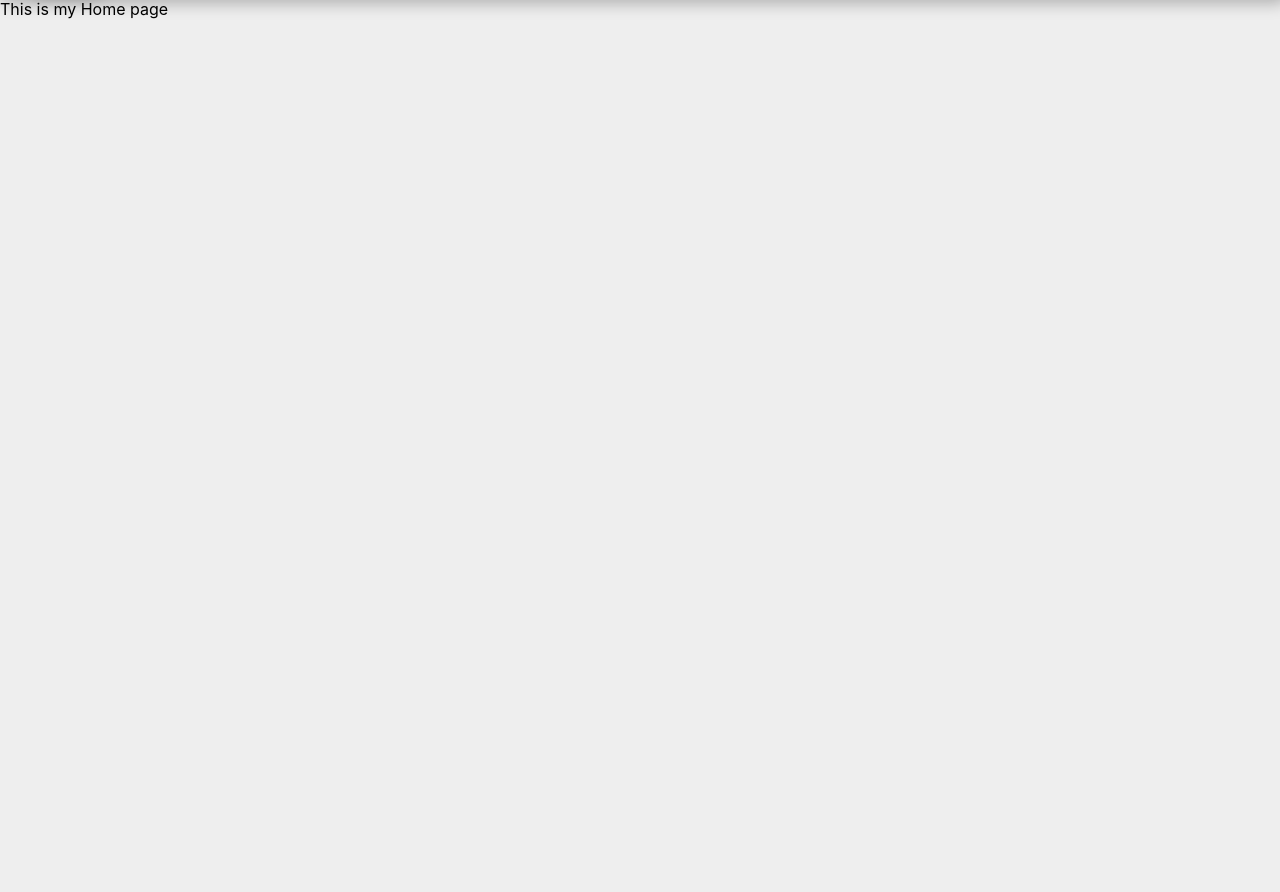
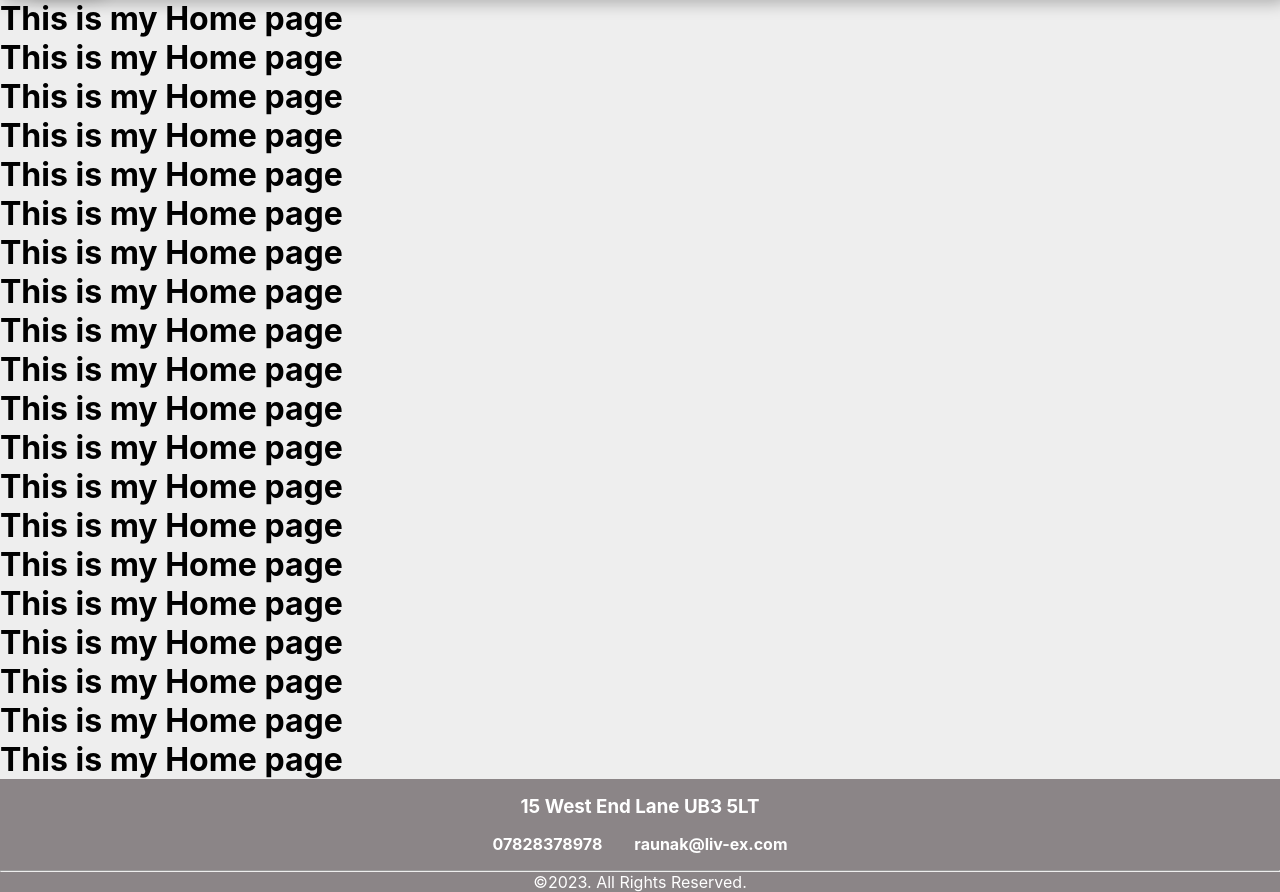
Before and after one commit to Rxunak/Liv-Ex-Project, a React (Create React App) app in the folder loginsignup/: page / in a window 1280 px wide. Shown: the part 101-993 px from the top of the page. Before the commit the page ends 810 px from the top, so only its background shows below. Built offline with nearby package versions, Linux system fonts and the light colour scheme.

Commit message:
Working on Footer

```diff
--- a/loginsignup/src/App.css
+++ b/loginsignup/src/App.css
@@ -11,6 +11,16 @@
   .App-logo {
     animation: App-logo-spin infinite 20s linear;
   }
+}
+
+.page-container{
+  display: flex;
+  flex-direction: column;
+  min-height: 100vh;
+}
+
+.content-wrap{
+  flex: 1;
 }
 
 .App-header {
--- a/loginsignup/src/App.js
+++ b/loginsignup/src/App.js
@@ -6,13 +6,16 @@ import { Routes, Route} from 'react-router-dom';
 import Home from './Routes/Home';
 import Contact from './Routes/Contact';
 import About from './Routes/About';
+import Footer from './Component/Footer';
 
 import React from 'react'
 
 
 function App() {
   return (
-    <div >
+
+    <div className='page-container'>
+    <div  className='content-wrap'>
          <Routes>
           <Route path="/" element={<Home/>}/>
           <Route path="/about" element={<About/>}/>
@@ -20,6 +23,9 @@ function App() {
           <Route path="/signup" element={<SignUp/>}/>
 
          </Routes>
+
+    </div>
+    <Footer/>
     </div>
   );
 }
--- /dev/null
+++ b/loginsignup/src/Component/Footer.js
@@ -0,0 +1,48 @@
+import React from 'react'
+import '../Styles/Footer.css'
+
+const Footer = () => {
+    return (
+        <div className='main-footer'>
+            <div className='footercontainer'>
+
+                <div className='row1'>
+
+                <div className='col1'>
+                    <h3>15 West End Lane UB3 5LT</h3>
+                </div>
+
+
+                    <div className='col'>
+                        <h4>07828378978</h4>
+                    </div>
+
+
+
+                    <div className='col'>
+                        <h4>raunak@liv-ex.com</h4>
+                    </div>
+
+
+                </div>
+
+                <hr />
+
+
+                <div className='row2'>
+                    <p className='col-sm'>
+                        &copy;{new Date().getFullYear()}. All Rights Reserved.
+                    </p>
+
+                </div>
+
+
+
+
+            </div>
+
+        </div>
+    )
+}
+
+export default Footer
--- a/loginsignup/src/Routes/Home.js
+++ b/loginsignup/src/Routes/Home.js
@@ -7,7 +7,30 @@ const Home = () => {
   return (
     <div>
       <div>    <Navbar/></div>
-      <div>This is my Home page</div>
+      <div><h1>This is my Home page</h1>
+      <h1>This is my Home page</h1>
+      <h1>This is my Home page</h1>
+      <h1>This is my Home page</h1>
+      <h1>This is my Home page</h1>
+      <h1>This is my Home page</h1>
+      <h1>This is my Home page</h1>
+      <h1>This is my Home page</h1>
+      <h1>This is my Home page</h1>
+      <h1>This is my Home page</h1>
+      <h1>This is my Home page</h1>
+      <h1>This is my Home page</h1>
+      <h1>This is my Home page</h1>
+      <h1>This is my Home page</h1>
+      <h1>This is my Home page</h1>
+      <h1>This is my Home page</h1>
+      <h1>This is my Home page</h1>
+      <h1>This is my Home page</h1>
+
+      <h1>This is my Home page</h1>
+      <h1>This is my Home page</h1>
+
+
+      </div>
 
     </div>
 
--- /dev/null
+++ b/loginsignup/src/Styles/Footer.css
@@ -0,0 +1,32 @@
+.main-footer{
+  color: white;
+  background-color: #8b8587;
+  padding-top: 1rem;
+  position: relative;
+  bottom: 0;
+  width: 100%;
+
+}
+
+
+
+.row1{
+
+
+    text-align: center;
+
+
+}
+
+.col{
+    display: inline-block;
+    padding: 1rem 1rem;
+    vertical-align: middle;
+}
+
+.row2{
+
+    text-align: center;
+
+
+}
--- a/loginsignup/src/Styles/FooterStyles.css
+++ /dev/null
@@ -1,3 +0,0 @@
-.FooterInnit{
-    color: red;
-}
--- a/loginsignup/src/index.css
+++ b/loginsignup/src/index.css
@@ -1,5 +1,5 @@
 body {
-  margin: 0;
+
   font-family: -apple-system, BlinkMacSystemFont, "Segoe UI", "Roboto", "Oxygen",
     "Ubuntu", "Cantarell", "Fira Sans", "Droid Sans", "Helvetica Neue",
     sans-serif;
@@ -9,7 +9,9 @@ body {
   background: #eeeeee;
 
 }
-
+*{
+  margin: 0;
+}
 code {
   font-family: source-code-pro, Menlo, Monaco, Consolas, "Courier New",
     monospace;
```
